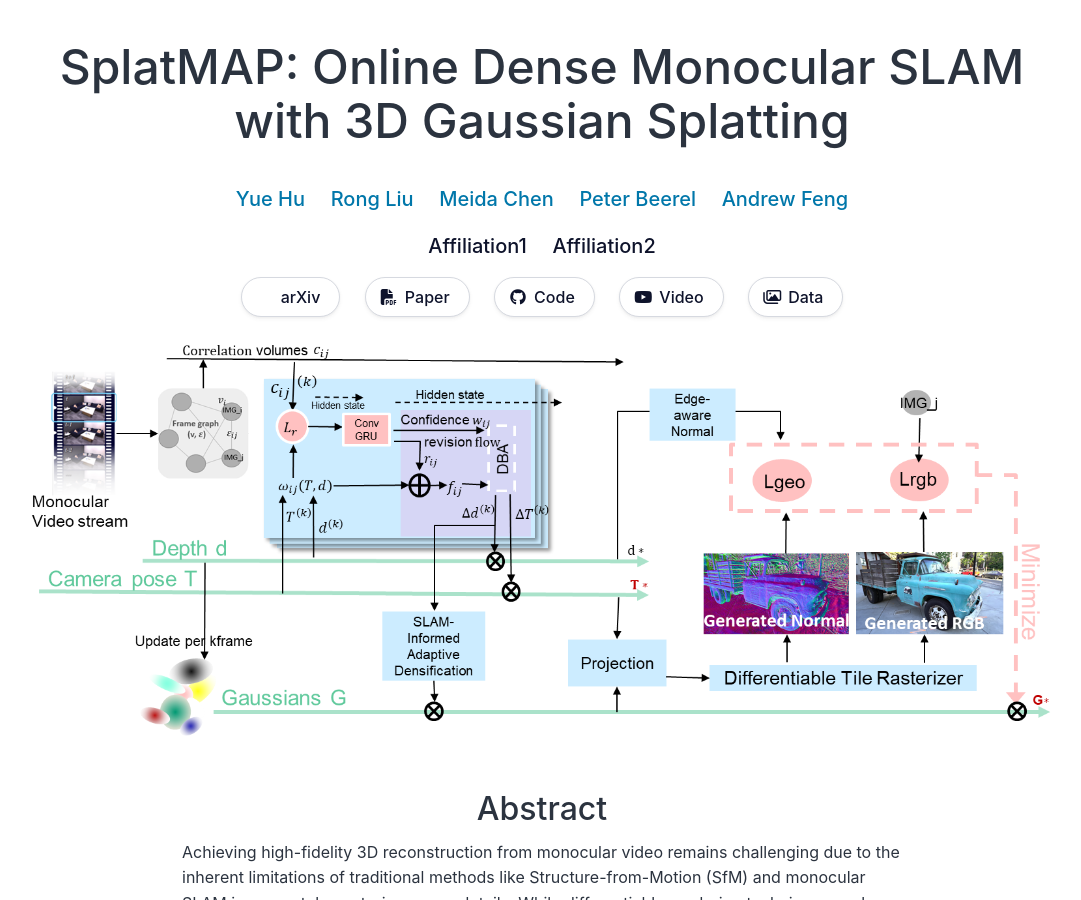
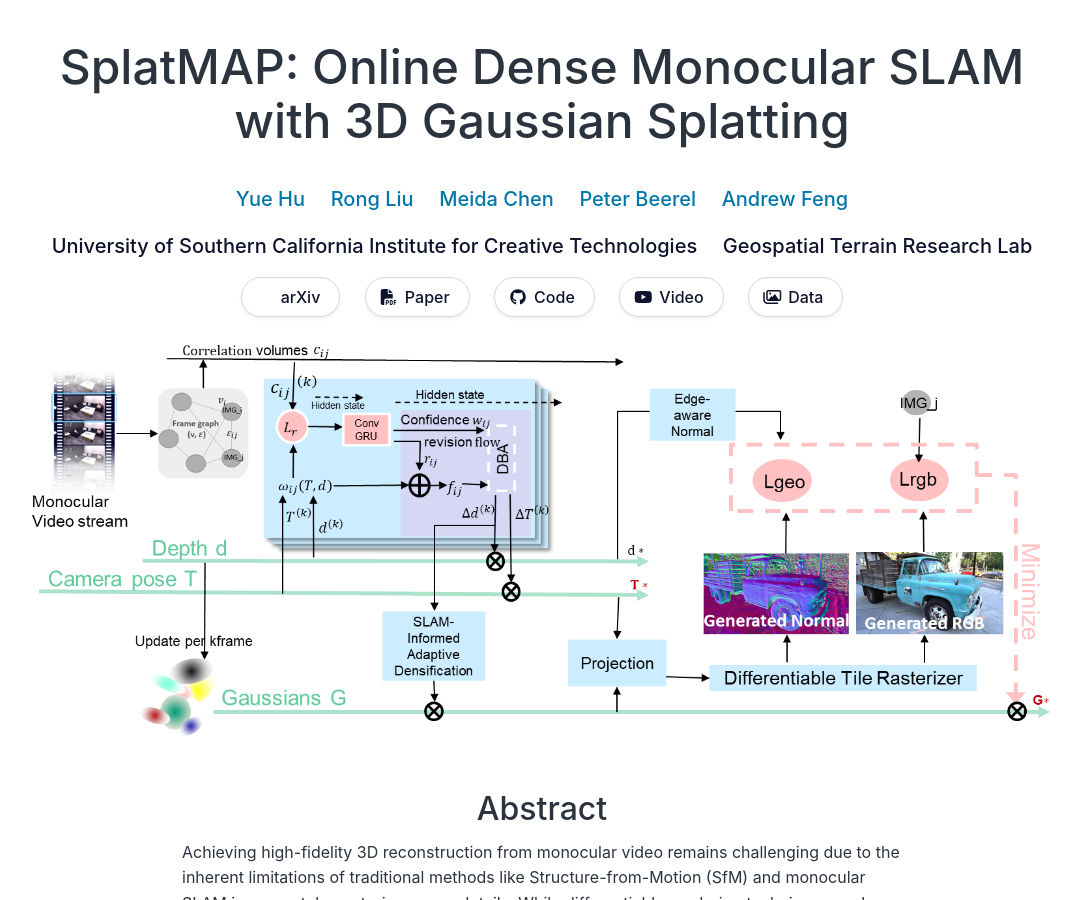
Before and after one commit to ERGOWHO/SplatMap, a Jekyll site: the page built from index.md, in a window 1280 px wide and 900 px high. Shown: the whole window, without its empty margins (98-1179 px from the left). Built offline with Jekyll 4.4.1, drawn with Linux system fonts in a browser that asks for light colours; a style sheet for code colours, icons or effects is not loaded.

```diff
--- a/_config.yml
+++ b/_config.yml
@@ -4,21 +4,20 @@ title: "SplatMAP: Online Dense Monocular SLAM with 3D Gaussian Splatting"
 
 authors:
   - name: "Yue Hu"
-    url: ""
+    url: "https://ergowho.github.io/"
   - name: "Rong Liu"
-    url: ""
+    url: "https://rongliu-leo.github.io/"
   - name: "Meida Chen"
-    url: ""
+    url: "https://viterbi.usc.edu/directory/faculty/Chen/Meida"
   - name: "Peter Beerel"
-    url: ""
+    url: "https://viterbi.usc.edu/directory/faculty/Beerel/Peter"
   - name: "Andrew Feng"
-    url: ""
+    url: "https://ict.usc.edu/about-us/leadership/research-leadership/andrew-feng/"
 
 affiliations:
-  - name: Affiliation1
-    url: ""
-  - name: Affiliation2
-    url: ""
+  - name: University of Southern California Institute for Creative Technologies
+  - name: Geospatial Terrain Research Lab
+    url: "https://ict.usc.edu/research/labs-groups/geospatial-terrain-research/"
 
 links:
   - name: "arXiv"
```
